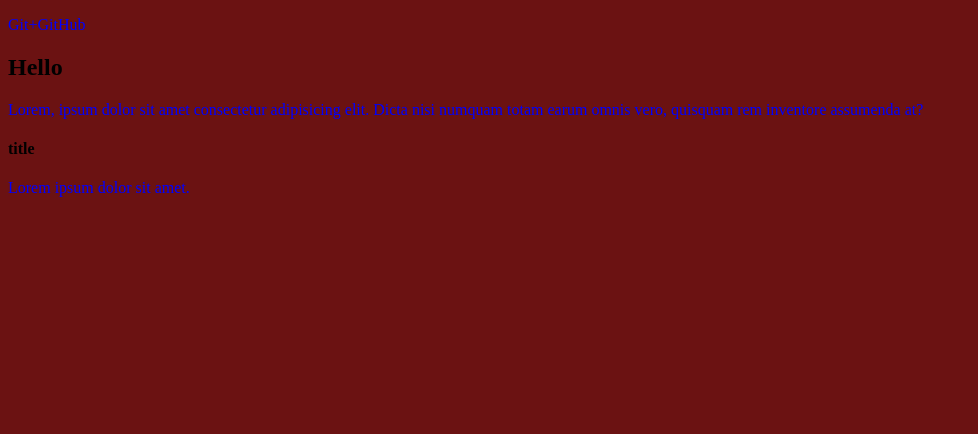
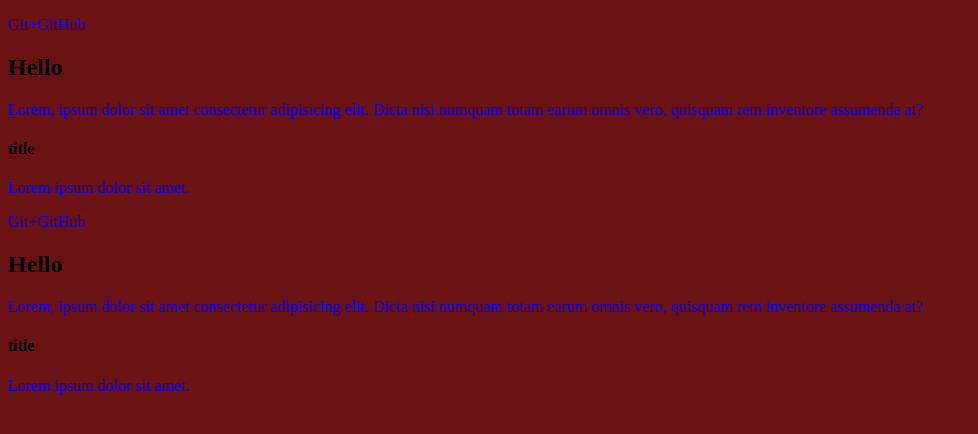
Before and after one commit to silence-n-code/gitTest, a plain HTML site: page index.html in a window 1280 px wide. Shown: the whole page, without its empty margins (0-978 px from the left). Drawn offline with Linux system fonts and the light colour scheme.

```diff
--- a/index.html
+++ b/index.html
@@ -12,5 +12,10 @@
     <p>Lorem, ipsum dolor sit amet consectetur adipisicing elit. Dicta nisi numquam totam earum omnis vero, quisquam rem inventore assumenda at?</p>
     <h4>title</h4>
     <p>Lorem ipsum dolor sit amet.</p>
+    <p>Git+GitHub</p>
+    <h2>Hello</h2>
+    <p>Lorem, ipsum dolor sit amet consectetur adipisicing elit. Dicta nisi numquam totam earum omnis vero, quisquam rem inventore assumenda at?</p>
+    <h4>title</h4>
+    <p>Lorem ipsum dolor sit amet.</p>
 </body>
 </html>
```
